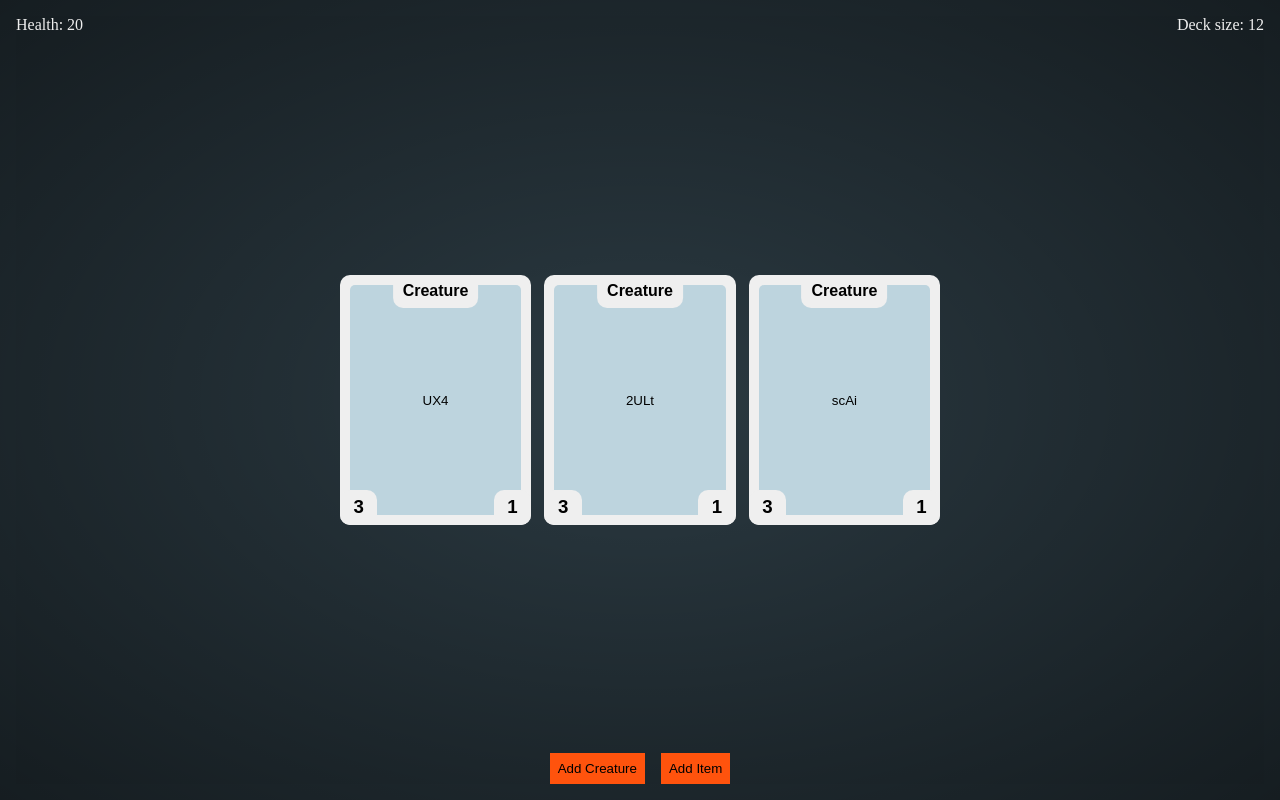
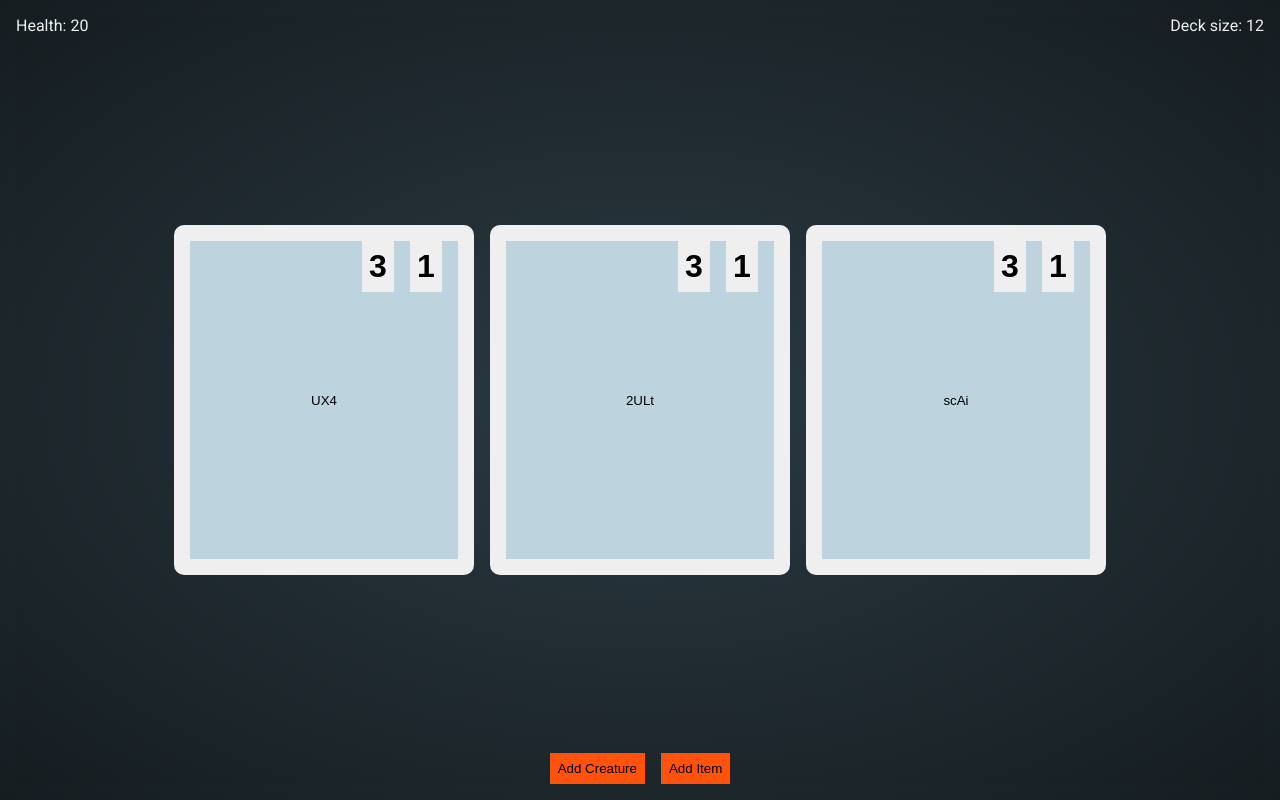
Before and after one commit to atkinchris/redux-cards, a React app: page / in a window 1280 px wide. Built offline with nearby package versions, Linux system fonts and the light colour scheme.

Commit message:
Improve layout of cards

```diff
--- a/src/components/Card.jsx
+++ b/src/components/Card.jsx
@@ -3,17 +3,10 @@
 
 const Card = ({ card, onClick }) => (
   <button className="c-card" onClick={onClick}>
-    <div className="c-card__inner">
-      { card.id }
-    </div>
-    <div className="c-card__value c-card__value--top">
-      { card.name }
-    </div>
-    <div className="c-card__value c-card__value--bottom-left">
-      { card.health - card.damage }
-    </div>
-    <div className="c-card__value c-card__value--bottom-right">
-      { card.attack }
+    { card.id }
+    <div className="c-card-values">
+      <div className="c-card-values__value">{ card.health - card.damage }</div>
+      <div className="c-card-values__value">{ card.attack }</div>
     </div>
   </button>
 )
--- a/src/index.css
+++ b/src/index.css
@@ -8,6 +8,7 @@
   margin: 0;
   background: radial-gradient(transparent, rgba(0, 0, 0, 0.5)), #2B3A42;
   color: #3F5765;
+  font-family: 'Roboto', sans-serif;
 }
 
 * {
@@ -35,63 +36,39 @@
   flex-direction: row;
   align-items: center;
   justify-content: flex-start;
-  max-width: 600px;
 }
 
 .c-card {
   position: relative;
-  max-height: 250px;
-  max-width: 200px;
+  max-height: 350px;
+  max-width: 300px;
   width: 30vw;
   height: 40vw;
-  background-color: #EFEFEF;
-  border: none;
-  padding: 10px;
+  background-color: #BDD4DE;
+  border: 1rem solid #EFEFEF;
+  padding: 1rem;
   border-radius: 10px;
 }
 
 .c-card + .c-card {
-  margin-left: 1em;
+  margin-left: 1rem;
 }
 
-.c-card__inner {
-  display: flex;
-  flex-direction: column;
-  justify-content: center;
-  align-content: center;
-  background-color: #BDD4DE;
-  height: 100%;
-  width: 100%;
-  border-radius: 5px;
+.c-card-values {
+  position: absolute;
+  top: 0;
+  right: 0;
 }
 
-.c-card__value {
+.c-card-values__value {
   font-weight: bold;
-  font-size: 1.4em;
-  position: absolute;
+  font-size: 2rem;
+  display: inline-block;
   background-color: #EFEFEF;
-  padding: 10px;
-  border-radius: 10px;
-  line-height: 0.8em;
-  min-width: 2em;
+  width: 2rem;
+  line-height: 3.2rem;
   text-align: center;
-}
-
-.c-card__value--top {
-  font-size: 1.2em;
-  top: 0;
-  transform: translateX(-50%);
-  left: 50%;
-}
-
-.c-card__value--bottom-left {
-  bottom: 0;
-  left: 0;
-}
-
-.c-card__value--bottom-right {
-  bottom: 0;
-  right: 0;
+  margin-right: 1rem;
 }
 
 .c-debug-panel {
--- a/src/index.html
+++ b/src/index.html
@@ -4,6 +4,7 @@
     <meta charset="utf-8">
     <meta name="viewport" content="width=device-width, initial-scale=1, shrink-to-fit=no">
     <title>Redux Cards</title>
+    <link href="https://fonts.googleapis.com/css?family=Roboto" rel="stylesheet">
   </head>
   <body>
     <div id="root"></div>
```
